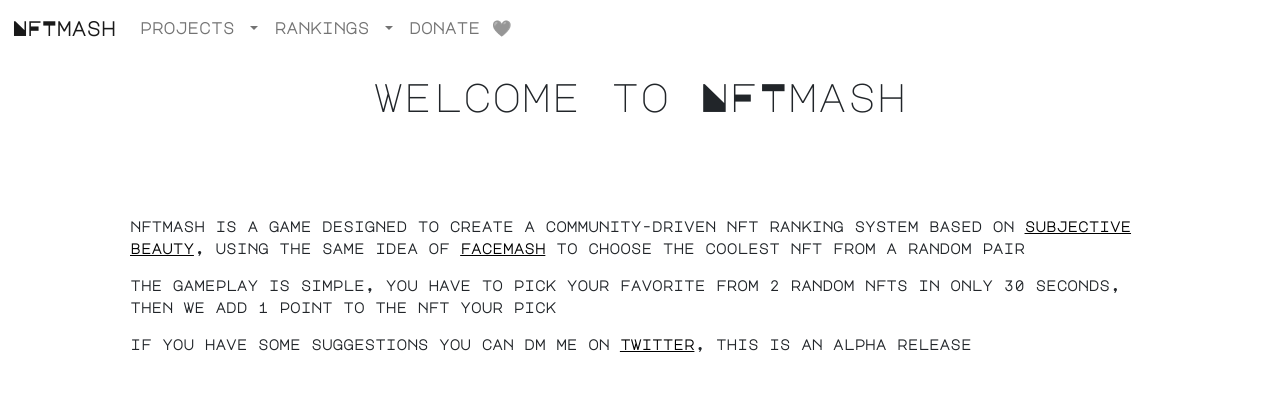
After one commit to cvasqxz/NFTmash, a Flask app: page / in a window 1280 px wide. The commit adds this page. Shown: the top 419 px of the page. Run offline with Flask 2, Linux system fonts and the light colour scheme; some libraries are stand-ins or nearby versions.

Commit message:
version alpha maomeno

```diff
--- a/NFTmash/__init__.py
+++ b/NFTmash/__init__.py
@@ -11,15 +11,17 @@
 
     app.config['SQLALCHEMY_DATABASE_URI'] = 'postgresql://nftmash:nftmash@localhost/nftmash'
     app.config['SQLALCHEMY_TRACK_MODIFICATIONS'] = False
+    app.config['REDIS_URL'] = "redis://:nftmash@localhost:6379/0"
 
     with app.app_context():
         from .models import ranking
         db.init_app(app)
         db.create_all()
 
-        from NFTmash import main
-        from NFTmash.blueprints import coolcats, cryptopunks
+        from NFTmash.blueprints import coolcats, cryptopunks, ranking, main
+
         app.register_blueprint(main.bp)
+        app.register_blueprint(ranking.bp)
         app.register_blueprint(coolcats.bp)
         app.register_blueprint(cryptopunks.bp)
 
--- /dev/null
+++ b/NFTmash/blueprints/main.py
@@ -0,0 +1,7 @@
+from flask import Blueprint, render_template
+bp = Blueprint('main', __name__, url_prefix='/')
+
+
+@bp.route("/")
+def index():
+	return render_template("about.html")
--- /dev/null
+++ b/NFTmash/templates/about.html
@@ -0,0 +1,18 @@
+{% extends 'base.html' %}
+
+{% block section %}
+<section class="pt-3">
+	<div class="container mono">
+		<h1 class="text-center"> welcome to NFTmash</h1>
+
+		<div class="px-5 py-5 my-5">
+		<p>nftmash is a game designed to create a community-driven nft ranking system based on <a target="_blank" href="https://plato.stanford.edu/entries/beauty/">subjective beauty</a>, using the same idea of <a target="_blank" href="https://en.wikipedia.org/wiki/History_of_Facebook#FaceMash">facemash</a> to choose the coolest nft from a random pair</p>
+
+		<p>the gameplay is simple, you have to pick your favorite from 2 random nfts in only 30 seconds, then we add 1 point to the nft your pick</p>
+
+
+		<p>if you have some suggestions you can dm me on <a href="https://twitter.com/cvasqxz/" target="_blank">twitter</a>, this is an alpha release</p>
+	</div>
+</section>
+
+{% endblock %}
--- a/NFTmash/templates/base.html
+++ b/NFTmash/templates/base.html
@@ -6,15 +6,17 @@
     <meta name="viewport" content="width=device-width, initial-scale=1">
 
 	<link href="https://cdn.jsdelivr.net/npm/bootstrap@5.0.2/dist/css/bootstrap.min.css" rel="stylesheet" integrity="sha384-EVSTQN3/azprG1Anm3QDgpJLIm9Nao0Yz1ztcQTwFspd3yD65VohhpuuCOmLASjC" crossorigin="anonymous">
-
-	<link rel="stylesheet" href="https://pro.fontawesome.com/releases/v5.10.0/css/all.css" integrity="sha384-AYmEC3Yw5cVb3ZcuHtOA93w35dYTsvhLPVnYs9eStHfGJvOvKxVfELGroGkvsg+p" crossorigin="anonymous"/>
-	<style>
+	<style type="text/css">
 	@import url('https://fonts.googleapis.com/css2?family=Major+Mono+Display&display=swap');
-	.card-title, .navbar, .title, .subtitle, .card-header { font-family: 'Major Mono Display', monospace; font-weight: bolder; }
-	.subtitle, .card-header { font-size: 0.9em; }
+	.card-title, .navbar, .title, .subtitle, .card-header, .mono { font-family: 'Major Mono Display', monospace; font-weight: bolder; }
+	.subtitle, .card-header, .card-title, .mono { font-size: 0.9em; }
+	.little { font-size: 0.7em; }
+	.card-header p { line-height: 0em; }
 	.card-img-top { image-rendering: -moz-crisp-edges; background-color: #eee; }
 	#left:hover, #right:hover { transform: scale(1.025); transition: transform 0.25s; }
 	.dropdown:hover .dropdown-menu { display: block; }
+	.subtitle a { text-decoration: none; color: #000; }
+	.mono a { color: #000; }
 	</style>
 </head>
 <body>
@@ -22,7 +24,7 @@
 
 	<nav class="navbar navbar-expand-lg navbar-light bg-transparent">
 		<div class="container-fluid">
-			<a class="navbar-brand" href="/">NFTmash</a>
+			<a class="navbar-brand" href="{{ url_for('main.index') }}">NFTmash</a>
 			<button class="navbar-toggler" type="button" data-bs-toggle="collapse" data-bs-target="#nav" aria-controls="nav" aria-expanded="false" aria-label="Toggle navigation">
 			<span class="navbar-toggler-icon"></span>
 			</button>
@@ -42,14 +44,17 @@
 						rankings
 						</a>
 						<ul class="dropdown-menu" aria-labelledby="projects">
-							<li><a class="dropdown-item" href="{{ url_for('main.ranking', collection='cryptopunks') }}">cryptopunks</a></li>
-							<li><a class="dropdown-item" href="{{ url_for('main.ranking', collection='coolcats') }}">cool cats</a></li>
+							<li><a class="dropdown-item" href="{{ url_for('ranking.vote_results', collection='cryptopunks') }}">cryptopunks</a></li>
+							<li><a class="dropdown-item" href="{{ url_for('ranking.vote_results', collection='coolcats') }}">cool cats</a></li>
 						</ul>
 					</li>
-					<li class="nav-item"><a href="/about" class="nav-link">about</a></li>
 					<li class="nav-item"><a id="donate" class="nav-link">donate 🖤</a></li>
 				</ul>
-				<small class="px-2">{{ dbsize }} players online</small>
+				{% if dbsize %}
+					<small class="px-2">
+					{{ dbsize }} players online
+					</small>
+				{% endif %}
 			</div>
 		</div>
 	</nav>
@@ -74,6 +79,6 @@
 			}).then((txHash) => console.log(txHash))
 			.catch((error) => console.error);
 		};
-</script>
+	</script>
 </body>
 </html>
```
Also changed, not shown: NFTmash/blueprints/chubbies.py (deleted, +0 -36 lines), NFTmash/blueprints/ranking.py (renamed from NFTmash/main.py, +16 -5 lines), NFTmash/templates/index.html (+5 -6 lines), NFTmash/templates/ranking.html (+20 -5 lines).
